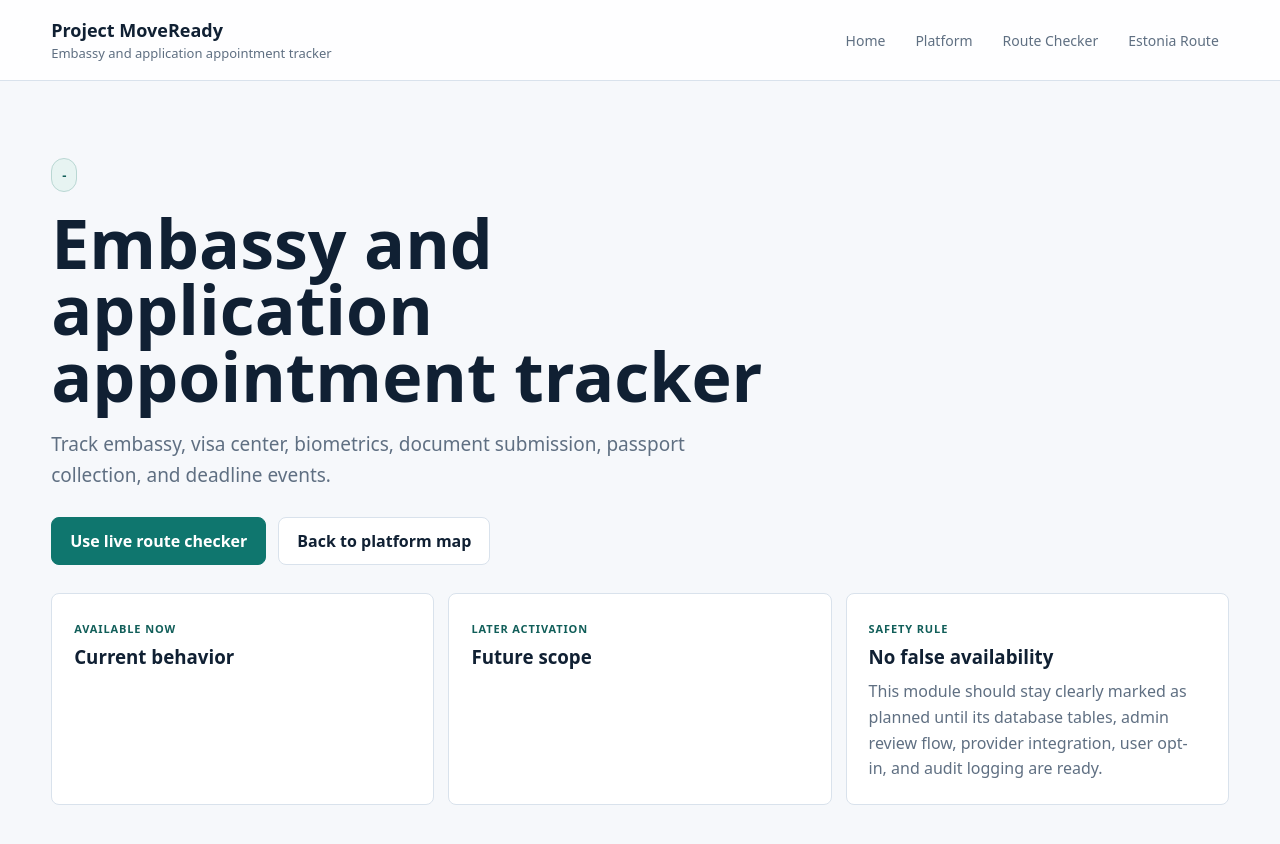
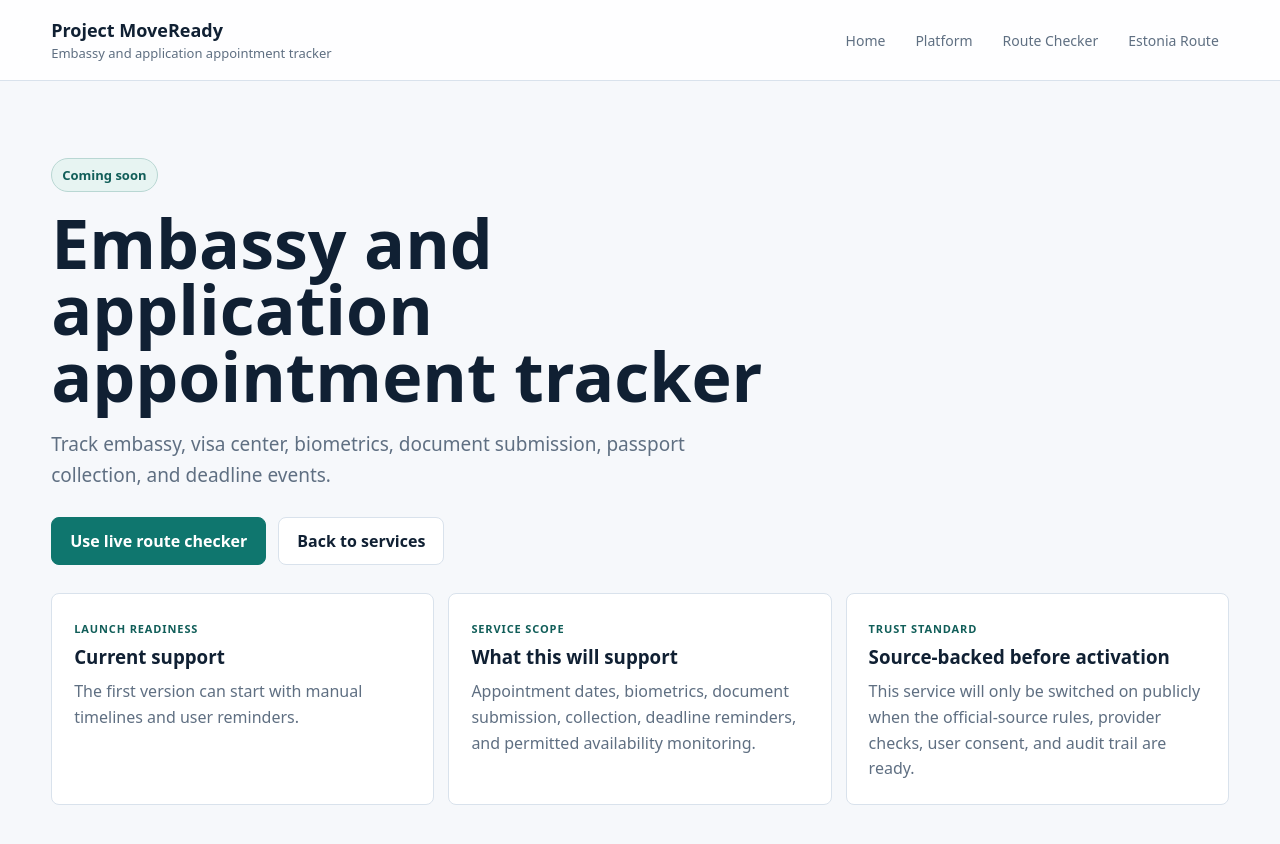
Before and after one commit to SirBM201/SirBM201-moveready-frontend, a Next.js app: page /platform/appointments in a window 1280 px wide. Shown: the top 844 px of the page. Built offline with nearby package versions, Linux system fonts and the light colour scheme.

Commit message:
Remove internal roadmap wording from module pages

```diff
--- a/app/platform/[slug]/page.tsx
+++ b/app/platform/[slug]/page.tsx
@@ -2,10 +2,10 @@ import { notFound } from "next/navigation";
 
 import { getPlatformModule, platformModules } from "@/lib/platformModules";
 
-const statusLabel = {
-  live: "Live now",
-  planned: "Planned",
-  partner_pending: "Partner pending",
+const availabilityLabel = {
+  available: "Available",
+  coming_soon: "Coming soon",
+  partner_approval: "Partner approval pending",
 };
 
 export function generateStaticParams() {
@@ -37,12 +37,12 @@ export default async function PlatformModulePage({ params }: { params: Promise<{
 
       <section className="hero-band compact-hero">
         <div className="hero-copy">
-          <span className="eyebrow">{module.phase} - {statusLabel[module.status]}</span>
+          <span className="eyebrow">{availabilityLabel[module.availability]}</span>
           <h1>{module.title}</h1>
           <p className="lede">{module.summary}</p>
           <div className="actions">
             <a className="btn primary" href="/route-checker">Use live route checker</a>
-            <a className="btn" href="/platform">Back to platform map</a>
+            <a className="btn" href="/platform">Back to services</a>
           </div>
         </div>
       </section>
@@ -50,20 +50,20 @@ export default async function PlatformModulePage({ params }: { params: Promise<{
       <section className="section no-top-pad">
         <div className="platform-detail-grid">
           <article className="detail-section">
-            <span className="overline">Available now</span>
-            <h3>Current behavior</h3>
-            <p>{module.now}</p>
+            <span className="overline">Launch readiness</span>
+            <h3>Current support</h3>
+            <p>{module.readiness}</p>
           </article>
           <article className="detail-section">
-            <span className="overline">Later activation</span>
-            <h3>Future scope</h3>
-            <p>{module.later}</p>
+            <span className="overline">Service scope</span>
+            <h3>What this will support</h3>
+            <p>{module.launchScope}</p>
           </article>
           <article className="detail-section">
-            <span className="overline">Safety rule</span>
-            <h3>No false availability</h3>
+            <span className="overline">Trust standard</span>
+            <h3>Source-backed before activation</h3>
             <p>
-              This module should stay clearly marked as planned until its database tables, admin review flow, provider integration, user opt-in, and audit logging are ready.
+              This service will only be switched on publicly when the official-source rules, provider checks, user consent, and audit trail are ready.
             </p>
           </article>
         </div>
```
